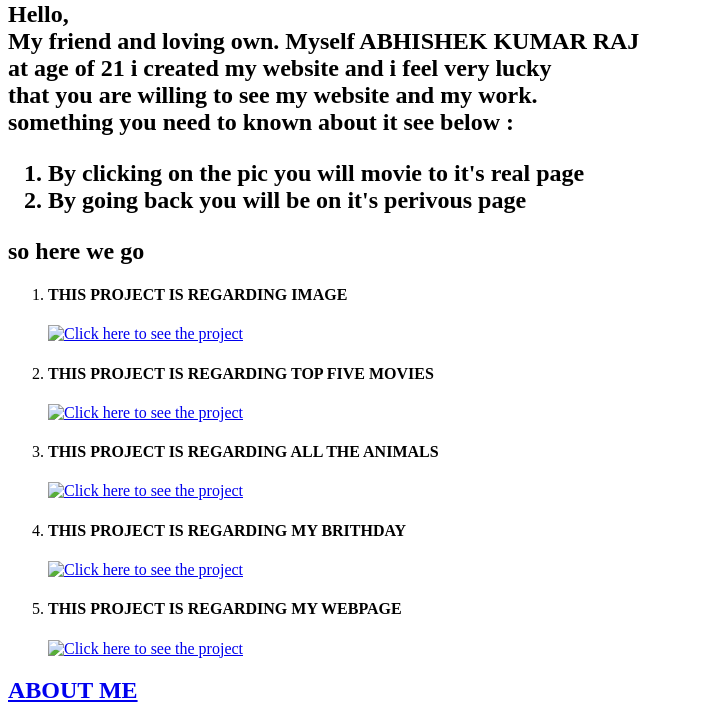
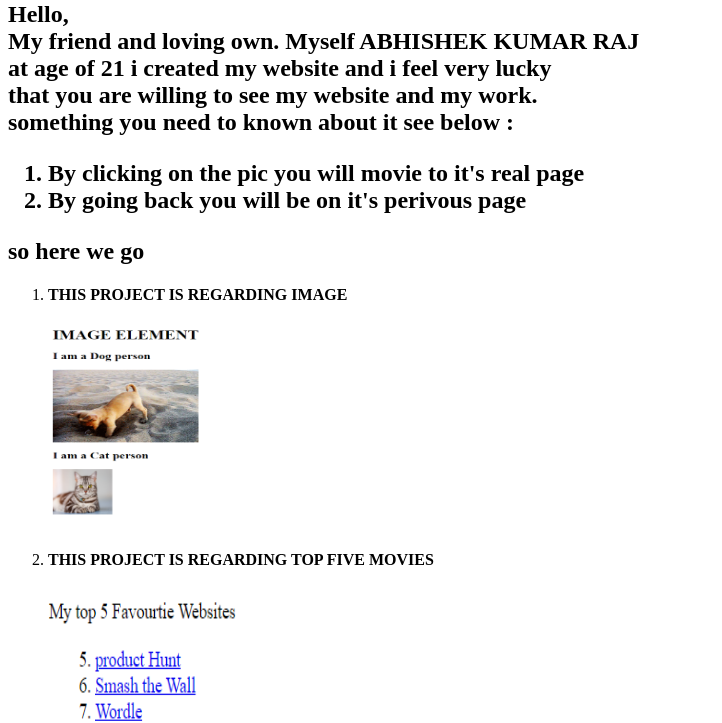
Before and after one commit to abhi72609/html.portfolio, a plain HTML site: page index.html in a window 1280 px wide. Shown: the part 79-802 px from the top of the page, without its empty margins (0-722 px from the left). Drawn offline with Linux system fonts and the light colour scheme.

Commit message:
Update index.html

```diff
--- a/index.html
+++ b/index.html
@@ -29,7 +29,7 @@
             <li>
                 <h4>THIS PROJECT IS REGARDING IMAGE</h4>
                 <a href="./IMAGE ELEMENT.html">
-                    <img src="./4.3 HTML Porfolio Project/ALL PROJECTS/image element/image.png"
+                    <img src="./image.png"
                     width="200px"
                     height="200px"
                     alt="Click here to see the project">
@@ -39,7 +39,7 @@
             <li>
                 <h4>THIS PROJECT IS REGARDING TOP FIVE MOVIES</h4>
                 <a href="./Top_5_movie.html">
-                    <img src="./4.3 HTML Porfolio Project/ALL PROJECTS/TOP 5 MOVIES/movie.png"
+                    <img src="./movie.png"
                     width="200px"
                     height="200px"
                     alt="Click here to see the project">
@@ -49,7 +49,7 @@
             <li>
                 <h4>THIS PROJECT IS REGARDING ALL THE ANIMALS</h4>
                 <a href="./project_all_animal_pic.html">
-                    <img src="./4.3 HTML Porfolio Project/ALL PROJECTS/ALL ANIMAL/All animal.png"
+                    <img src="./All animal.png"
                     width="200px"
                     height="200px"
                     alt="Click here to see the project">
@@ -59,7 +59,7 @@
             <li>
                 <h4>THIS PROJECT IS REGARDING MY BRITHDAY</h4>
                 <a href="./project_of_hmtl_birthday.html">
-                    <img src="./4.3 HTML Porfolio Project/ALL PROJECTS/ITS MY BDAY/birthday.png"
+                    <img src="./birthday.png"
                     width="200px"
                     height="200px"
                     alt="Click here to see the project">
@@ -69,7 +69,7 @@
             <li>
                 <h4>THIS PROJECT IS REGARDING MY WEBPAGE</h4>
                 <a href="./webpage_project.html">
-                    <img src="./4.3 HTML Porfolio Project/ALL PROJECTS/WEBPAGE/webpage.png"
+                    <img src="./webpage.png"
                     width="200px"
                     height="200px"
                     alt="Click here to see the project">
```
